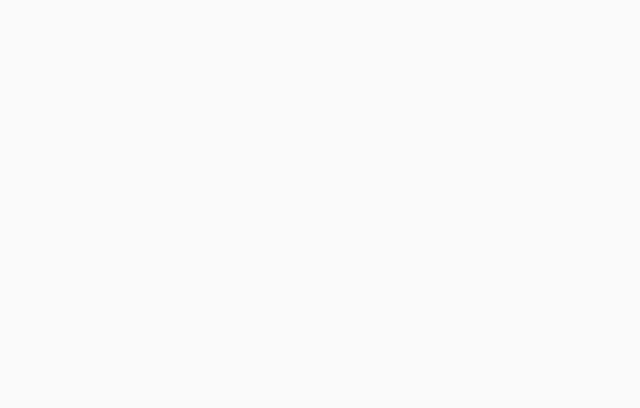
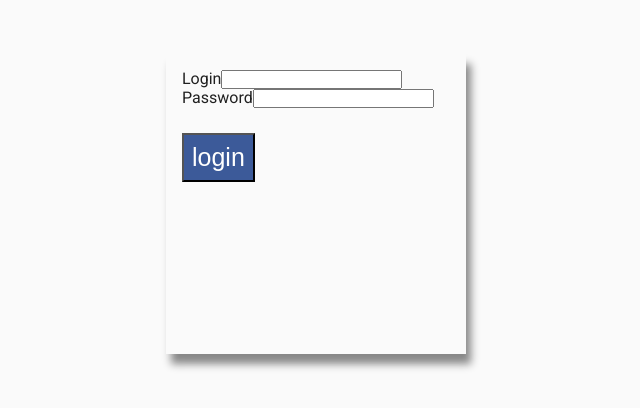
Before and after one commit to callummaguire/questionnaire-generator, a React (Create React App) app: page /login in a window 1280 px wide. Shown: the part 196-604 px from the top of the page, without its empty margins (84-724 px from the left). Built offline with nearby package versions, Linux system fonts and the light colour scheme.

Commit message:
the login screen and protected

```diff
--- a/src/App.style.scss
+++ b/src/App.style.scss
@@ -213,3 +213,18 @@ header {
   grid-template-columns: 150px 150px;
   grid-gap: 100px;
 }
+
+.login {
+  height: 100vh;
+  width: 100vh;
+  display: flex;
+  justify-content: center;
+  align-items: center;
+}
+
+.login-container {
+  padding: 1rem;
+  box-shadow: 5px 10px 8px #888888;
+  height: 300px;
+  width: 300px;
+}
--- /dev/null
+++ b/src/auth/fake-auth.ts
@@ -0,0 +1,21 @@
+class Auth {
+  auth: boolean;
+  constructor() {
+    this.auth = false;
+  }
+
+  login(cb: () => void) {
+    this.auth = true;
+    cb();
+  }
+
+  logout() {
+    this.auth = false;
+  }
+
+  isAuth() {
+    return this.auth;
+  }
+}
+
+export default new Auth();
--- a/src/components/nav.tsx
+++ b/src/components/nav.tsx
@@ -13,7 +13,6 @@ const Nav = () => {
                 <FaCog></FaCog>
               </span>
             </li>
-            <li></li>
           </ul>
         </div>
       </nav>
--- /dev/null
+++ b/src/components/protected-routes.tsx
@@ -0,0 +1,35 @@
+import React from "react";
+import { Route, Redirect, RouteProps } from "react-router-dom";
+import auth from "../auth/fake-auth";
+
+export const ProtectedRoute: React.FC<RouteProps> = ({
+  component: Component,
+  ...rest
+}) => {
+  if (!Component) return null;
+  return (
+    <Route
+      {...rest}
+      render={props => {
+        if (auth.isAuth()) {
+          return (
+            <>
+              <Component {...props} />
+            </>
+          );
+        } else {
+          return (
+            <Redirect
+              to={{
+                pathname: "/",
+                state: {
+                  from: props.location
+                }
+              }}
+            />
+          );
+        }
+      }}
+    />
+  );
+};
--- a/src/index.tsx
+++ b/src/index.tsx
@@ -4,15 +4,21 @@ import App from "./App";
 import StartQuestionPage from "../src/pages/start-question-page/start-question-page";
 import { BrowserRouter, Route, Switch } from "react-router-dom";
 import { ResultProvider } from "../src/context/results";
+import { ProtectedRoute } from "./components/protected-routes";
+import LoginPage from "./pages/login-page/login-page";
 
 ReactDOM.render(
   <>
     <ResultProvider>
       <BrowserRouter>
-        {/* Need for component where route aren't found */}
         <Switch>
           <Route exact path="/" component={App} />
-          <Route path="/questionpage" component={StartQuestionPage} />
+          <Route exact path="/login" component={LoginPage} />
+          <ProtectedRoute path="/questionpage" component={StartQuestionPage} />
+          <Route
+            path="*"
+            component={() => <div className="App">404 error not found </div>}
+          />
         </Switch>
       </BrowserRouter>
     </ResultProvider>
--- /dev/null
+++ b/src/pages/login-page/login-page.tsx
@@ -0,0 +1,36 @@
+import React from "react";
+import FakeAuth from "../../auth/fake-auth";
+import { RouteComponentProps } from "react-router-dom";
+
+const LoginPage: React.FC<RouteComponentProps> = ({ history }) => {
+  const handleSubmit = (e: any) => {
+    e.preventDefault();
+    console.log("on submit");
+    FakeAuth.login(() => {
+      history.push("");
+    });
+  };
+
+  return (
+    <div className="login">
+      <div className="login-container">
+        <form onSubmit={handleSubmit}>
+          <div>
+            Login
+            <input type="text"></input>
+          </div>
+          <div>
+            Password
+            <input type="password"></input>
+          </div>
+
+          <button className="btn-primary" type="submit">
+            login
+          </button>
+        </form>
+      </div>
+    </div>
+  );
+};
+
+export default LoginPage;
```
